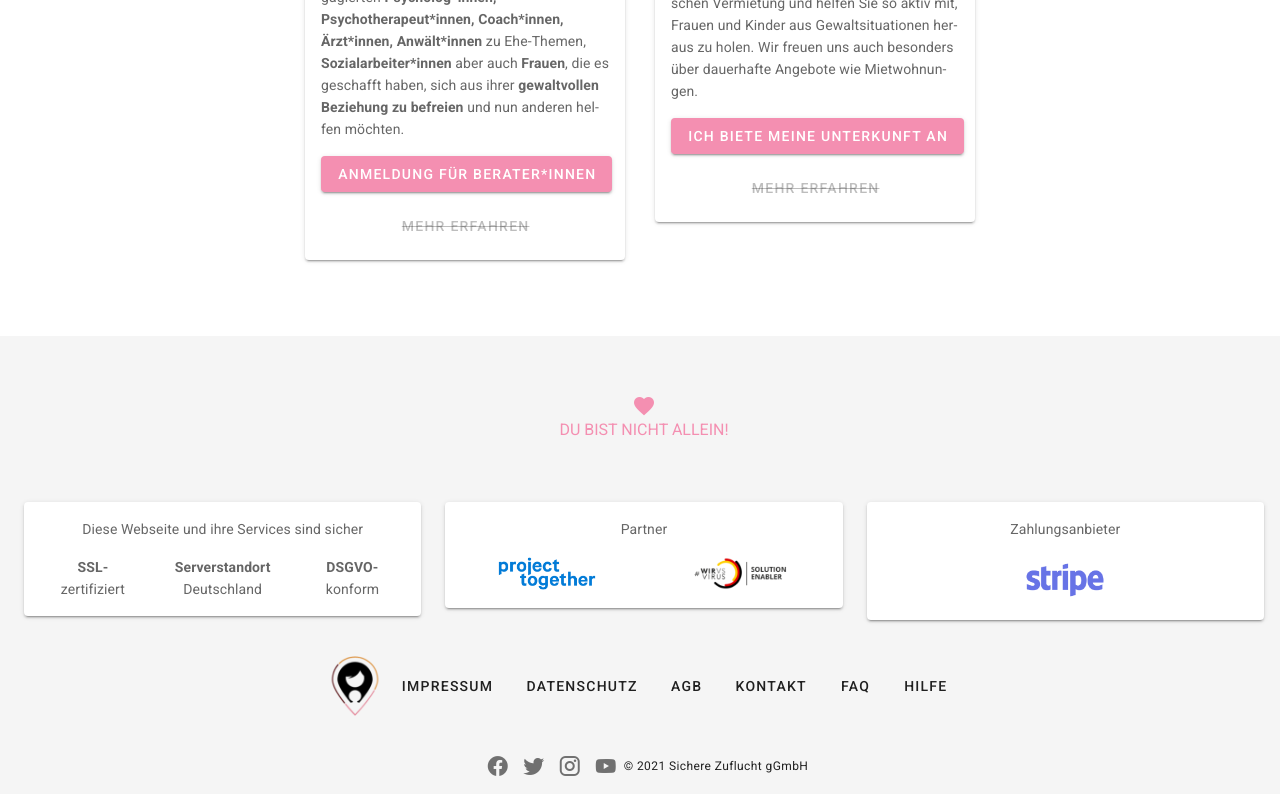
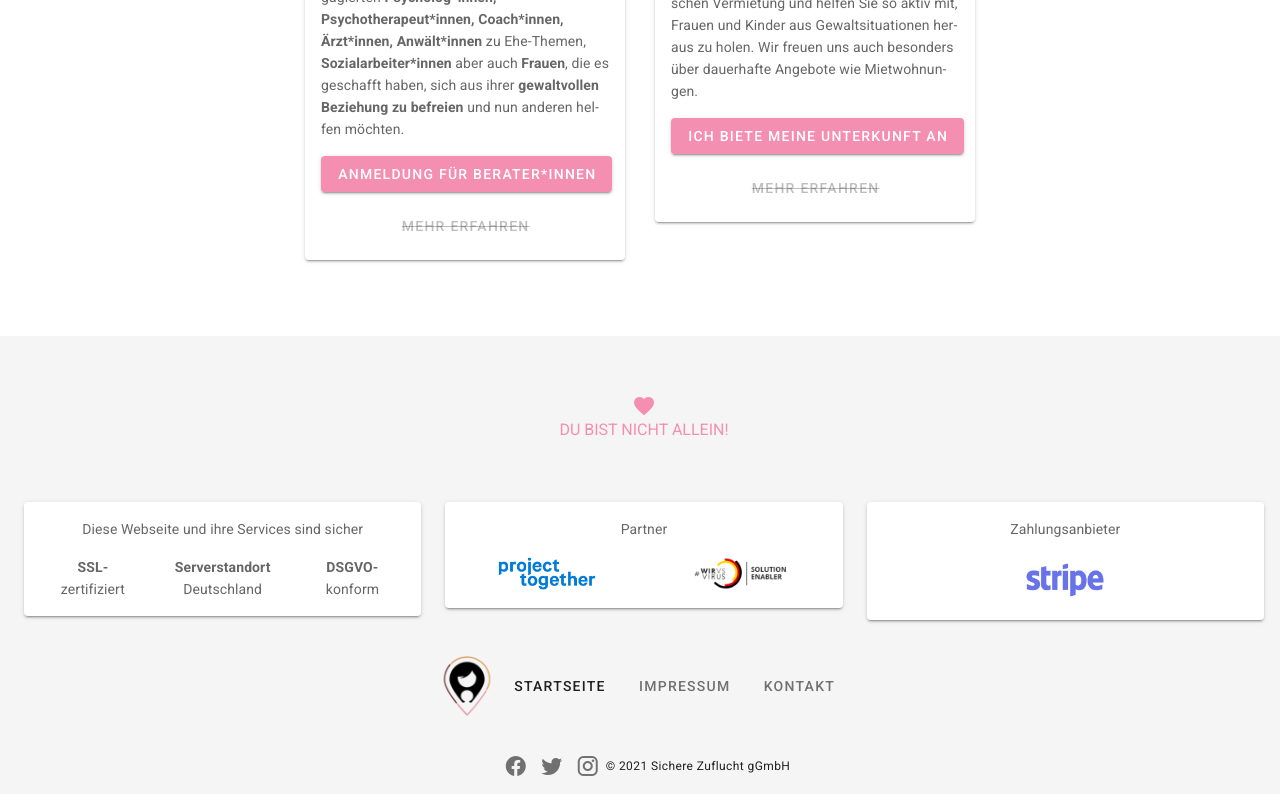
Before and after one commit to Sichere-Zuflucht/workinprogress, a Nuxt app: page / in a window 1280 px wide. Shown: the part 3377-4177 px from the top of the page. Built offline with nearby package versions, Linux system fonts and the light colour scheme.

Commit message:
prepare for github pages

```diff
--- a/components/Footer.vue
+++ b/components/Footer.vue
@@ -75,6 +75,9 @@
         <v-btn v-for="(item, i) in footer" :key="i" :to="item.to" text plain
           ><p v-text="item.title"></p
         ></v-btn>
+        <v-btn href="mailto:kontakt@sichere-zuflucht.de" text plain
+          ><p>Kontakt</p></v-btn
+        >
       </div>
     </v-row>
     <v-row
@@ -87,7 +90,10 @@
       "
     >
       <div class="d-flex flex-wrap justify-center">
-        <v-btn icon href="https://www.facebook.com/" target="_blank"
+        <v-btn
+          icon
+          href="https://www.facebook.com/sichere.zuflucht"
+          target="_blank"
           ><v-icon>mdi-facebook</v-icon>
         </v-btn>
         <v-btn icon href="https://twitter.com/SichereZuflucht" target="_blank"
@@ -98,9 +104,6 @@
           href="https://www.instagram.com/sicherezuflucht/"
           target="_blank"
           ><v-icon>mdi-instagram</v-icon>
-        </v-btn>
-        <v-btn icon href="https://www.youtube.com/" target="_blank"
-          ><v-icon>mdi-youtube</v-icon>
         </v-btn>
       </div>
       <span class="mt-0 caption"
@@ -116,28 +119,12 @@ export default {
     return {
       footer: [
         {
-          title: "Impressum",
+          title: "Startseite",
           to: "/",
         },
         {
-          title: "Datenschutz",
-          to: "/",
-        },
-        {
-          title: "AGB",
-          to: "/",
-        },
-        {
-          title: "Kontakt",
-          to: "/",
-        },
-        {
-          title: "FAQ",
-          to: "/",
-        },
-        {
-          title: "Hilfe",
-          to: "/",
+          title: "Impressum",
+          to: "/impressum",
         },
       ],
     };
--- a/layouts/default.vue
+++ b/layouts/default.vue
@@ -13,7 +13,7 @@
       color="red"
       width="70"
       style="position: fixed; bottom: 30%; right: 0; z-index: 100"
-      href="https://www.chefkoch.de/rs/s0/was+kochen/Rezepte.html"
+      href="https://www.google.de/search?q=leckeres+essen"
       tile
     >
       <v-card-text class="pa-1 d-flex flex-column align-center">
--- /dev/null
+++ b/pages/impressum.vue
@@ -0,0 +1,8 @@
+<template>
+  <v-container>
+    <h1 class="text-h1 primary--text">Impressum</h1>
+    <p>sichere-zuflucht.de</p>
+    <p>Manuela Köhler<br />In der Grub 32<br />88131 Lindau</p>
+    <p>E-Mail: kontakt@sichere-zuflucht.de</p>
+  </v-container>
+</template>
--- a/pages/index.vue
+++ b/pages/index.vue
@@ -193,7 +193,7 @@
                 Mietwohnungen.
                 <v-btn
                   color="primary my-4"
-                  href="mailto:kontakt@sichere-zuflucht.de"
+                  href="mailto:unterkunft@sichere-zuflucht.de"
                 >
                   Ich biete meine Unterkunft an
                 </v-btn>
```
